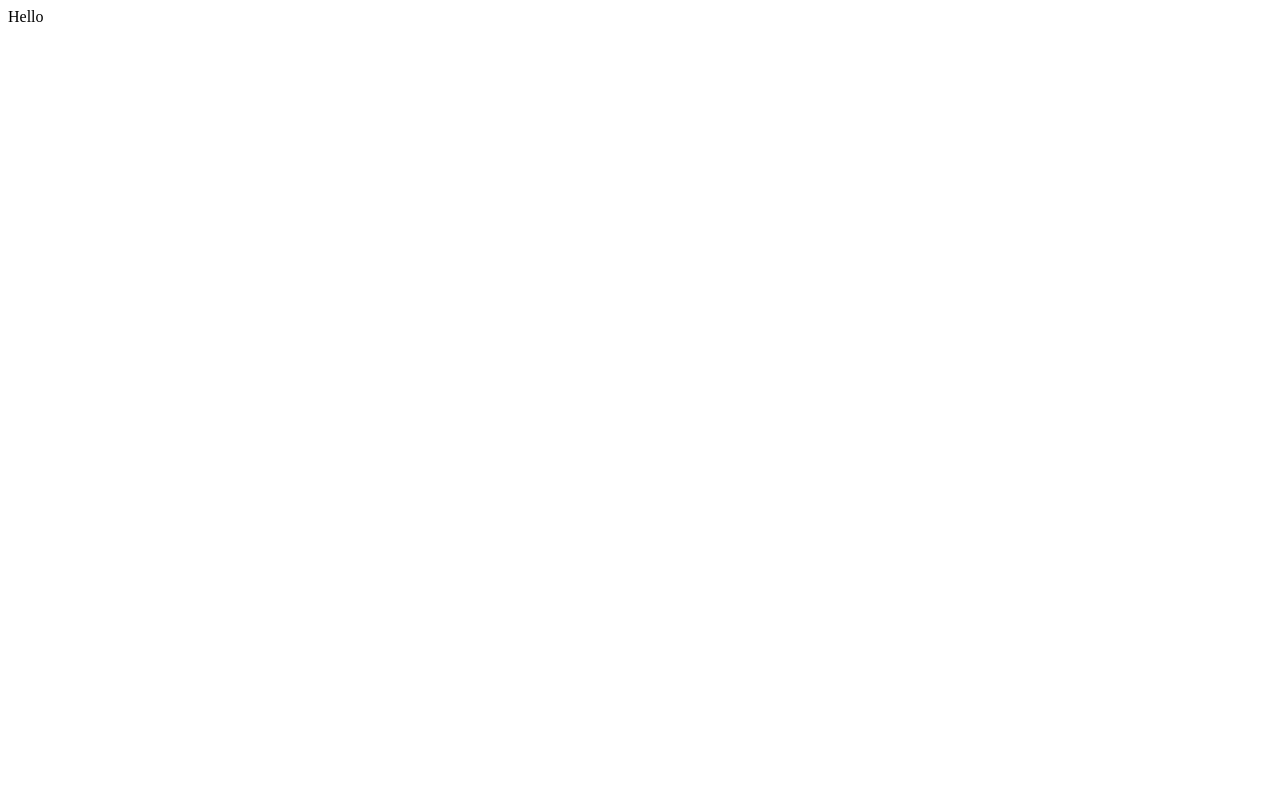
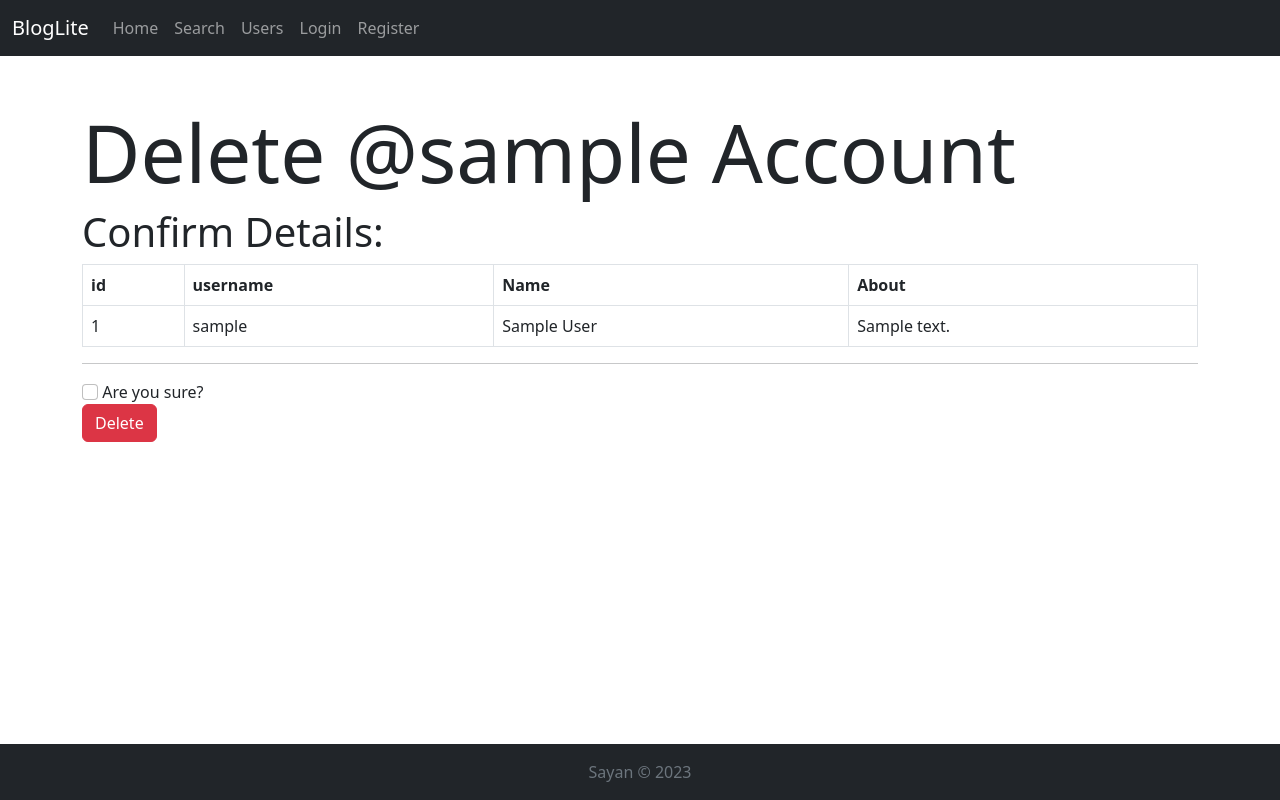
Before and after one commit to sayan01/bloglite, a Flask app: page /user/delete/1 in a window 1280 px wide. Before the commit the page is almost empty. Run offline with Flask 2, Linux system fonts and the light colour scheme; tables that the repository leaves empty hold one stand-in row (values such as "Sample post").

Commit message:
Add delete user feature

```diff
--- a/routes.py
+++ b/routes.py
@@ -44,7 +44,22 @@ def edit_user(id):
 
 @app.route('/user/delete/<int:id>', methods=['GET', 'POST'])
 def delete_user(id):
-    return Response("Hello")
+    user = User.query.get_or_404(id)
+    if not user:
+        abort(404)
+    if request.method == 'GET' or not request.form['sure']:
+        return render_template("user/delete.html", user = user)
+    else:
+        try:
+            db.session.delete(user)
+            db.session.commit()
+            flash(f"User @{user.username} Deleted successfully")
+            return redirect(location=url_for("get_users"))
+        except Exception as e:
+            flash("Error Occurred while deleting user")
+            print(e)
+            abort(500)
+
 
 @app.route('/login', methods=['GET','POST'])
 def login():
@@ -89,3 +104,8 @@ def register():
 @app.errorhandler(404)
 def error404(e):
     return render_template("error/404.html", error=e), 404
+
+# internal error
+@app.errorhandler(500)
+def error500(e):
+    return render_template("error/500.html", error=e), 500
--- a/templates/alert.html
+++ b/templates/alert.html
@@ -1,5 +1,5 @@
 {% for message in get_flashed_messages() %}
-    <div class="alert alert-info alert-dismissible fade show" role="alert">
+    <div class="alert alert-warning alert-dismissible fade show" role="alert">
         {{ message }}
         <button type="button" class="btn-close" data-bs-dismiss="alert" aria-label="Close"></button>
     </div>
--- a/templates/footer.html
+++ b/templates/footer.html
@@ -1,15 +1,3 @@
-<footer class="footer p-3 text-center text-bg-dark text-muted">
+<footer class="footer p-3 text-center text-bg-dark text-muted" style="margin-top: auto">
     Sayan &copy; 2023
 </footer>
-
-<style>
-    /* fixing footer at bottom of page */
-    .footer{
-        margin-top: auto;
-    }
-    body{
-        min-height: 100vh;
-        display: flex;
-        flex-direction: column;
-    }
-</style>
--- a/templates/layout.html
+++ b/templates/layout.html
@@ -14,15 +14,19 @@
     <link href="https://cdn.jsdelivr.net/npm/bootstrap@5.2.3/dist/css/bootstrap.min.css" rel="stylesheet" integrity="sha384-rbsA2VBKQhggwzxH7pPCaAqO46MgnOM80zW1RWuH61DGLwZJEdK2Kadq2F9CUG65" crossorigin="anonymous">
     <link rel="stylesheet" href="{{ url_for('static', filename='fontawesome-6.2.1/css/all.min.css') }}">
     <script defer src="https://cdn.jsdelivr.net/npm/bootstrap@5.2.3/dist/js/bootstrap.bundle.min.js" integrity="sha384-kenU1KFdBIe4zVF0s0G1M5b4hcpxyD9F7jL+jjXkk+Q2h455rYXK/7HAuoJl+0I4" crossorigin="anonymous"></script>
+
     {% block style %}
     {% endblock %}
+
 </head>
-<body>
+<body class="d-flex flex-column" style="min-height: 100vh">
     {% include "header.html" %}
     <div class="container my-5">
         {% include "alert.html" %}
+
         {% block content %}
         {% endblock %}
+
         {% block script %}
         {% endblock %}
     </div>
--- /dev/null
+++ b/templates/user/delete.html
@@ -0,0 +1,37 @@
+{% extends "layout.html" %}
+
+{% block title %}
+    Delete @{{user.username}} Account - Bloglite
+{% endblock %}
+
+{% block content %}
+    <h1 class="display-1">Delete @{{user.username}} Account</h1>
+    <h1>Confirm Details:</h1>
+    <table class="table table-bordered table-hover">
+        <thead>
+            <tr>
+                <th>id</th>
+                <th>username</th>
+                <th>Name</th>
+                <th>About</th>
+            </tr>
+        </thead>
+        <tbody>
+            <tr>
+                <td>{{user.id}}</td>
+                <td>{{user.username}}</td>
+                <td>{{user.fname}} {{user.lname}}</td>
+                <td>{{user.about}}</td>
+            </tr>
+        </tbody>
+    </table>
+    <hr/>
+    <form action="" method="post">
+        <input type="checkbox" name="sure" id="sure" required class="form-check-input">
+        <label for="sure" class="form-check-label">Are you sure?</label>
+        <br>
+        <input type="submit" value="Delete" class="btn btn-danger">
+    </form>
+
+
+{% endblock content %}
```
Also changed, not shown: templates/error/500.html (added, +13 -0 lines), instance/db.sqlite3.
